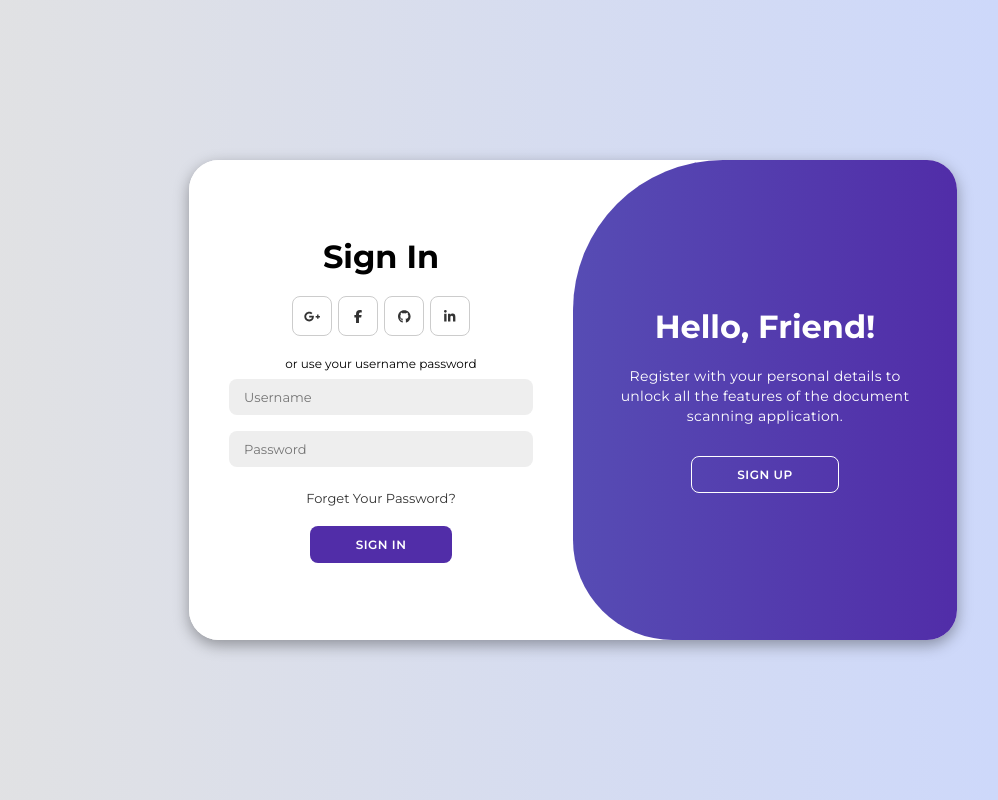
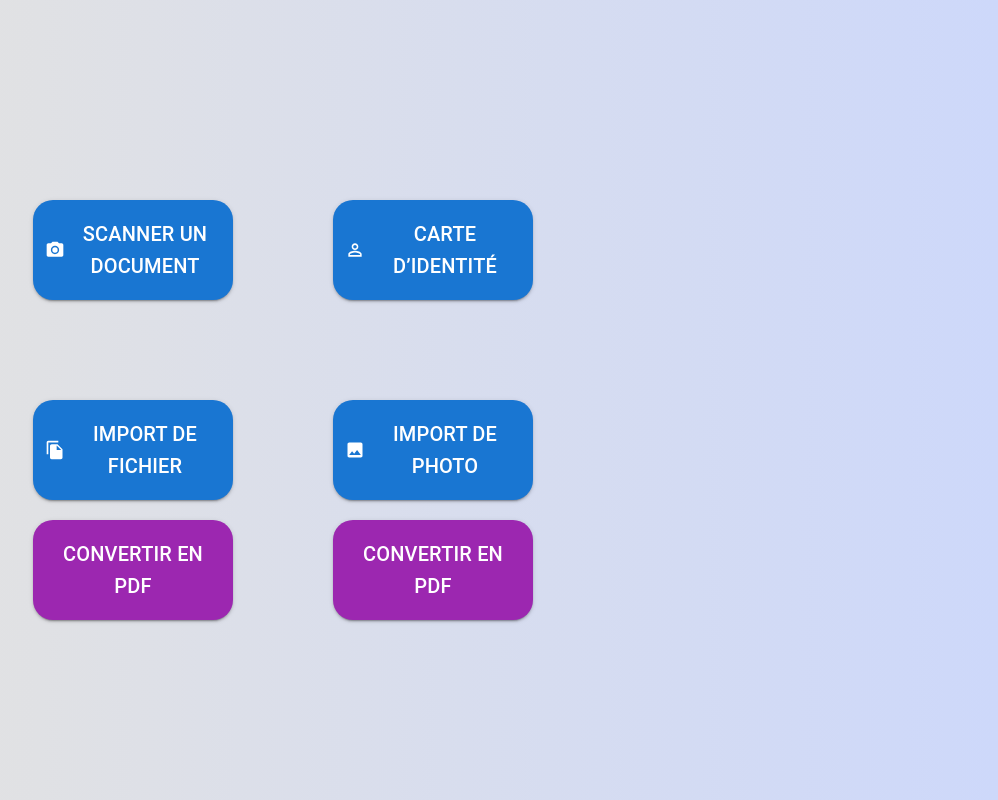
Before and after one commit to HEI-Andy/doc-scanner-Front, a React (Create React App) app: page /homepage in a window 1280 px wide. Shown: the whole page, without its empty margins (67-1065 px from the left). Built offline with nearby package versions, Linux system fonts and the light colour scheme.

Commit message:
feat: add a redirection after the authentification

```diff
--- a/src/App.js
+++ b/src/App.js
@@ -1,11 +1,16 @@
-import React, { useState } from 'react';
-import ConnexionPage from './components/ConnexionPage';
+import React from 'react';
+import { BrowserRouter as Router, Routes, Route } from 'react-router-dom';
+import HomePage from './components/HomePage'; // Importez votre composant HomePage
+import ConnexionPage from './components/ConnexionPage'; // Importez votre composant ConnexionPage
 
 function App() {
   return (
-    <div>
-      <ConnexionPage/>
-    </div>
+    <Router>
+      <Routes>
+        <Route path="/homepage" element={<HomePage />} />
+        <Route path="/" element={<ConnexionPage />} />
+      </Routes>
+    </Router>
   );
 }
 
--- a/src/components/ConnexionPage.js
+++ b/src/components/ConnexionPage.js
@@ -1,6 +1,6 @@
 import React, { useState } from 'react';
 import './ConnexionPage.css';
-import { BrowserRouter as Router, Route, Switch, Redirect } from 'react-router-dom';
+import { useNavigate } from 'react-router-dom';
 import { FontAwesomeIcon } from '@fortawesome/react-fontawesome';
 import { faGooglePlusG, faFacebookF, faGithub, faLinkedinIn } from '@fortawesome/free-brands-svg-icons';
 import axios from 'axios';
@@ -13,7 +13,7 @@ function ConnexionPage() {
   const [signUpSuccess, setSignUpSuccess] = useState(false);
   const [errorMessage, setErrorMessage] = useState('');
   const [successMessage, setSuccessMessage] = useState('');
-
+  const navigate = useNavigate();
   const handleSignUp = async (e) => {
     e.preventDefault();
 
@@ -21,7 +21,6 @@ function ConnexionPage() {
       setErrorMessage('Please fill in all fields.');
       return;
     }
-
     try {
       const response = await axios.post('http://localhost:8080/sign-up', {
         email,
@@ -34,7 +33,7 @@ function ConnexionPage() {
         setEmail('');
         setPassword('');
         setErrorMessage('');
-        window.location.href = '/HomePage';
+        navigate('/HomePage');
       } else {
         setSignUpSuccess(false);
         console.error('Sign up failed:', response.statusText);
@@ -60,7 +59,7 @@ function ConnexionPage() {
 
       if (response.status === 200) {
         setSuccessMessage('Sign-in successful');
-        window.location.href = '/HomePage';
+       navigate('/HomePage');
       }
     } catch (error) {
       console.error('Error signing in:', error);
--- a/src/components/HomePage.js
+++ b/src/components/HomePage.js
@@ -8,19 +8,17 @@ import Camera, { FACING_MODES } from "react-html5-camera-photo";
 import "react-html5-camera-photo/build/css/index.css";
 import jsPDF from "jspdf";
 import Typography from '@mui/material/Typography';
-import "./HomePage.css";
-import Grid from '@mui/material/Grid';
 
 function HomePage() {
 
-  const [dataUri, setDataUri] = React.useState("");
-  const [showCamera, setShowCamera] = React.useState(false);
-  const [scanMode, setScanMode] = React.useState("");
+  const [dataUri, setDataUri] = useState("");
+  const [showCamera, setShowCamera] = useState(false);
+  const [scanMode, setScanMode] = useState("");
   const [selectedFile, setSelectedFile] = useState(null);
   const [selectedImage, setSelectedImage] = useState(null);
+  const [errorMessage, setErrorMessage] = useState("");
 
   function handleScanDocument() {
-
     setShowCamera(true);
     setScanMode("document");
   }
@@ -44,7 +42,7 @@ function HomePage() {
 
   function handleConvertToPdf1() {
     if (!selectedFile || !selectedFile.name.endsWith('.txt')) {
-      alert('Please select a .txt file before converting to PDF.');
+      setErrorMessage('Please select a .txt file before converting to PDF.');
       return;
     }
 
@@ -54,6 +52,7 @@ function HomePage() {
       const pdf = new jsPDF();
       pdf.text(textData,  10,  10);
       pdf.save(`${selectedFile.name}.pdf`);
+      setErrorMessage('');
     };
     reader.readAsText(selectedFile);
   }
@@ -72,7 +71,7 @@ function HomePage() {
 
   function handleConvertToPdf2() {
     if (!selectedImage) {
-      alert('Please select an image before converting to PDF.');
+      setErrorMessage('Please select an image before converting to PDF.');
       return;
     }
 
@@ -82,6 +81,7 @@ function HomePage() {
       const pdf = new jsPDF();
       pdf.addImage(imageData, 'JPEG',  10,  10);
       pdf.save(`${selectedImage.name}.pdf`);
+      setErrorMessage('');
     };
     reader.readAsDataURL(selectedImage);
   }
@@ -159,7 +159,6 @@ function HomePage() {
         </Typography>
       </Button>
 
-      {selectedFile && (
       <Button
         variant="contained"
         color="secondary"
@@ -167,7 +166,7 @@ function HomePage() {
         style={{
           position: "absolute",
           left: "100px",
-            top: "400px",
+          top: "520px",
           width: "200px",
           height: "100px",
           borderRadius: "20px",
@@ -178,7 +177,6 @@ function HomePage() {
           Convertir en PDF
         </Typography>
       </Button>
-      )}
 
       <Button
         variant="contained"
@@ -200,7 +198,6 @@ function HomePage() {
         </Typography>
       </Button>
 
-      {selectedImage && (
       <Button
         variant="contained"
         color="secondary"
@@ -208,7 +205,7 @@ function HomePage() {
         style={{
           position: "absolute",
           left: "400px",
-            top: "400px",
+          top: "520px",
           width: "200px",
           height: "100px",
           borderRadius: "20px",
@@ -219,6 +216,11 @@ function HomePage() {
           Convertir en PDF
         </Typography>
       </Button>
+
+      {errorMessage && (
+        <p style={{ color: 'red', position: 'absolute', bottom: '10px', left: '50%', transform: 'translateX(-50%)' }}>
+          {errorMessage}
+        </p>
       )}
 
       {showCamera && (
```
Also changed, not shown: 1 other file (tests, documents, lock files or other folders). Lines whose indentation alone changed are shown as unchanged.
